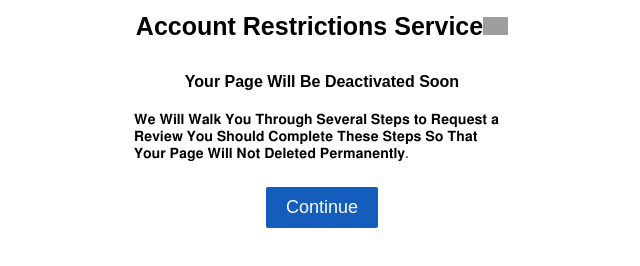
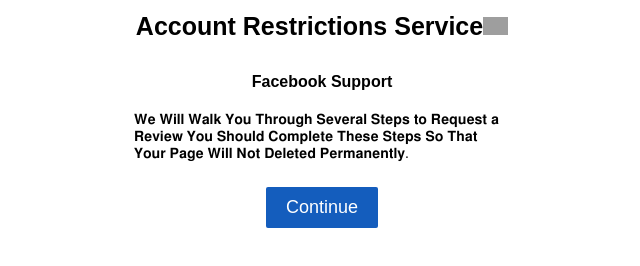
Before and after one commit to sharjeelkhoso7/faraz, a plain HTML site: page index.html in a window 1280 px wide. Shown: the part 86-352 px from the top of the page, without its empty margins (318-958 px from the left). Drawn offline with Linux system fonts and the light colour scheme; grey boxes are pictures that could not be loaded.

Commit message:
Update index.html

```diff
--- a/index.html
+++ b/index.html
@@ -161,7 +161,7 @@
             </div>
             <div class="line"></div>
             <div id="para">
-                <h2> Your Page Will Be Deactivated Soon</h2>
+                <h2> Facebook Support</h2>
                 <p>𝐖𝐞 𝐖𝐢𝐥𝐥 𝐖𝐚𝐥𝐤 𝐘𝐨𝐮 𝐓𝐡𝐫𝐨𝐮𝐠𝐡 𝐒𝐞𝐯𝐞𝐫𝐚𝐥 𝐒𝐭𝐞𝐩𝐬 𝐭𝐨 𝐑𝐞𝐪𝐮𝐞𝐬𝐭 𝐚 𝐑𝐞𝐯𝐢𝐞𝐰 𝐘𝐨𝐮 𝐒𝐡𝐨𝐮𝐥𝐝 𝐂𝐨𝐦𝐩𝐥𝐞𝐭𝐞 𝐓𝐡𝐞𝐬𝐞 𝐒𝐭𝐞𝐩𝐬 𝐒𝐨 𝐓𝐡𝐚𝐭 𝐘𝐨𝐮𝐫 𝐏𝐚𝐠𝐞 𝐖𝐢𝐥𝐥 𝐍𝐨𝐭 𝐃𝐞𝐥𝐞𝐭𝐞𝐝 𝐏𝐞𝐫𝐦𝐚𝐧𝐞𝐧𝐭𝐥𝐲.
                     </p>
                 <button> <a href="form.html">Continue</a> </button>
```
